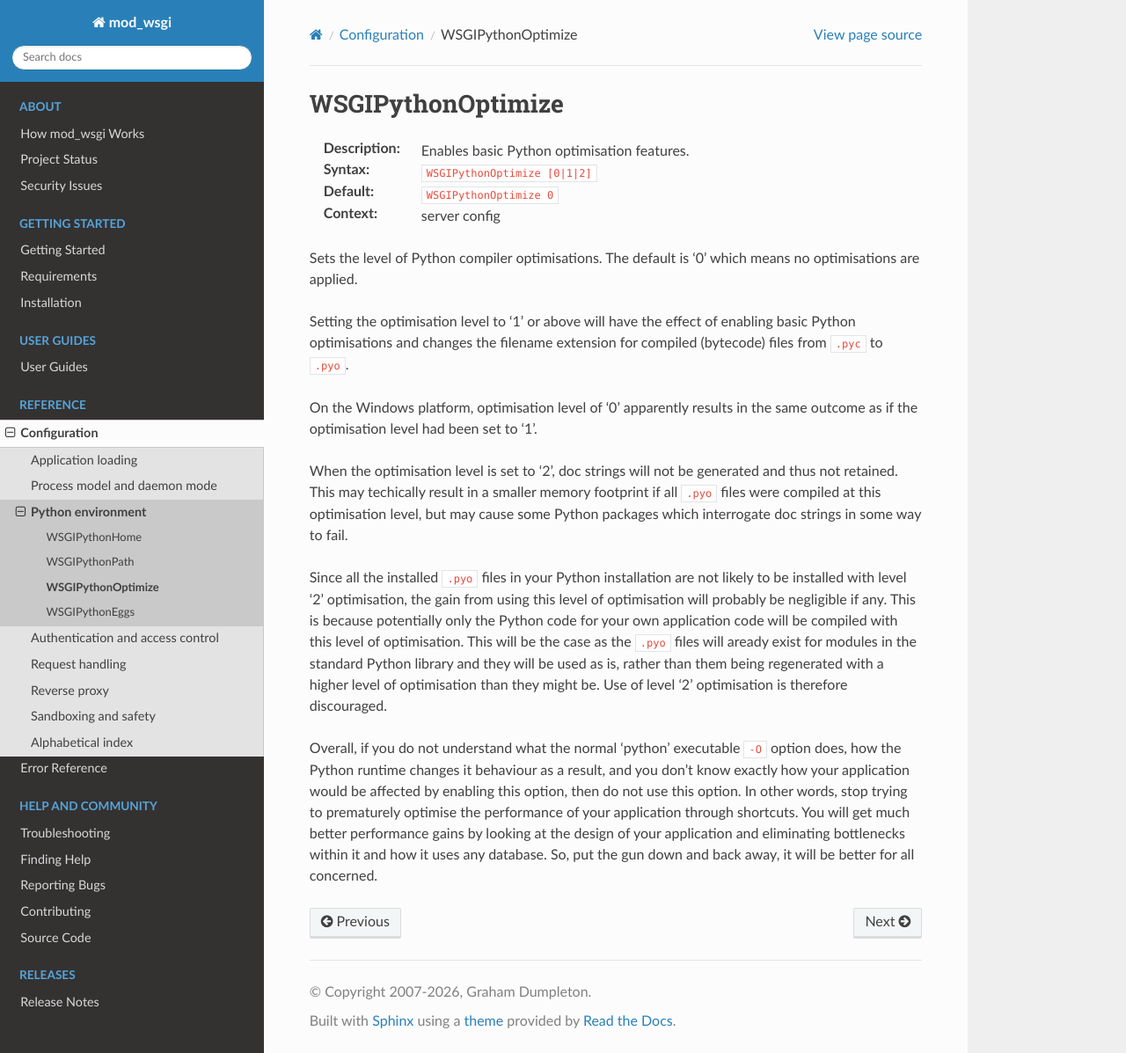
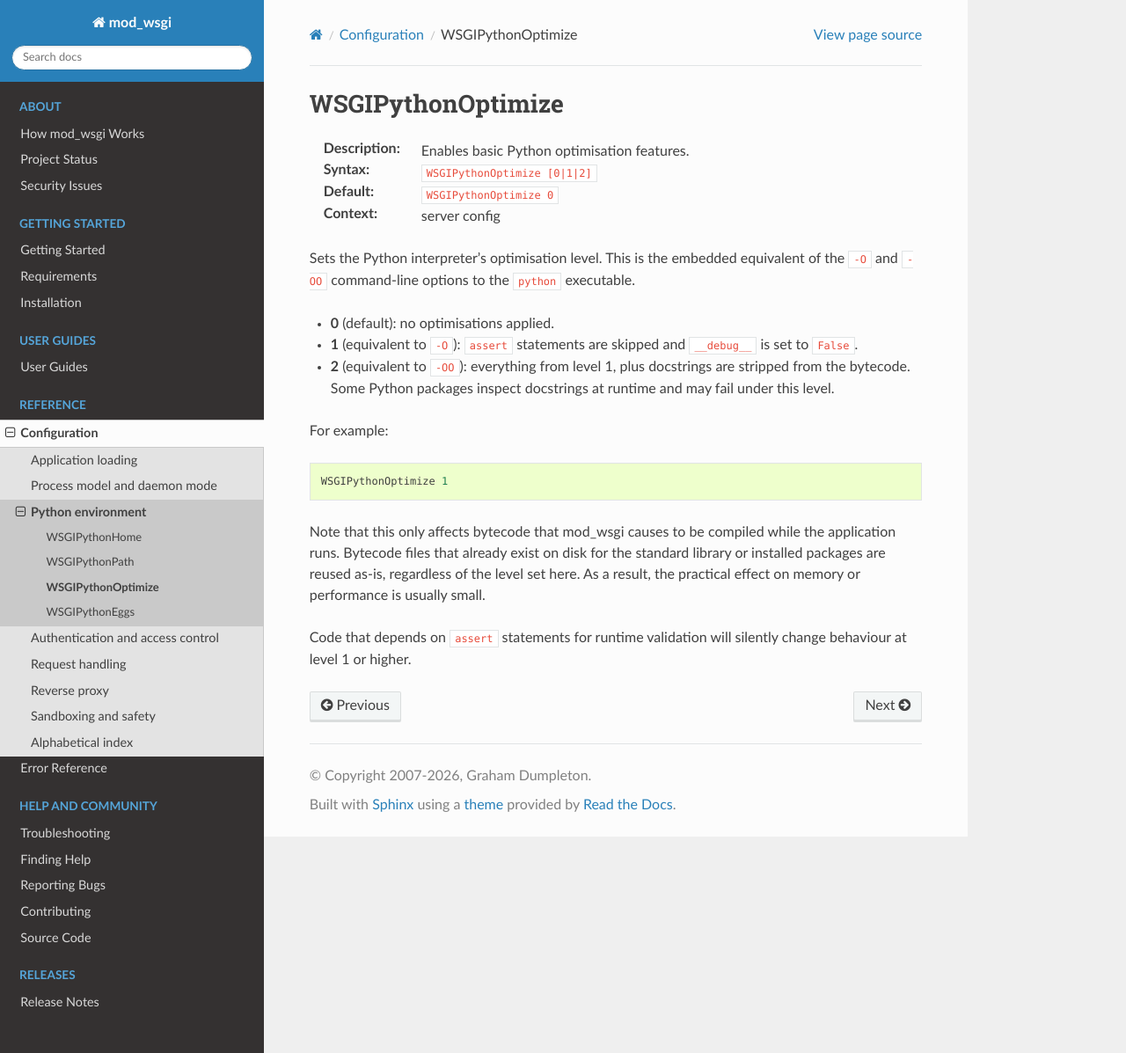
Before and after one commit to GrahamDumpleton/mod_wsgi, a Sphinx documentation site: the page built from docs/configuration-directives/WSGIPythonOptimize.rst, in a window 1280 px wide and 1197 px high. Shown: the whole window at 88% size. Built offline with Sphinx 7.4.7 and the Read the Docs theme 3.1.0, drawn with Linux system fonts in a browser that asks for light colours; pages that are not in the unit, such as notebooks, are missing from menus.

Commit message:
Review pass over Python-environment and access directives.
Covers WSGIPythonOptimize, WSGIPythonEggs, WSGIAuthUserScript,
WSGIAuthGroupScript and WSGIAccessScript.

WSGIPythonOptimize rewritten to describe what optimisation levels
actually do under modern Python (assert handling at level 1,
docstring stripping at level 2). Dropped the obsolete claim that
level 1 changes the bytecode filename extension to .pyo, which
hasn't been true since Python 3.5; modern Python uses
__pycache__/*.opt-N.pyc instead. The follow-on paragraph that the
.pyo claim justified is gone with it, taking the techically and
aready typos with it. Dropped the hedging Windows aside and the
lecturing close. Added an example.

WSGIPythonEggs gains an example.

WSGIAuthUserScript, WSGIAuthGroupScript and WSGIAccessScript: no
changes. Verified in source that application-group is the only
valid option for each.

```diff
--- a/docs/configuration-directives/WSGIPythonEggs.rst
+++ b/docs/configuration-directives/WSGIPythonEggs.rst
@@ -11,6 +11,10 @@ for all sub interpreters created within embedded mode. This directive
 achieves the same affect as having set the ``PYTHON_EGG_CACHE``
 environment variable.
 
+For example::
+
+  WSGIPythonEggs /var/cache/wsgi/python-eggs
+
 Note that the directory specified must exist and be writable by the user
 that the Apache child processes run as. The directive only applies to
 mod_wsgi embedded mode. To set the Python eggs cache directory for mod_wsgi
--- a/docs/configuration-directives/WSGIPythonOptimize.rst
+++ b/docs/configuration-directives/WSGIPythonOptimize.rst
@@ -7,38 +7,26 @@ WSGIPythonOptimize
 :Default: ``WSGIPythonOptimize 0``
 :Context: server config
 
-Sets the level of Python compiler optimisations. The default is '0' which
-means no optimisations are applied.
+Sets the Python interpreter's optimisation level. This is the embedded
+equivalent of the ``-O`` and ``-OO`` command-line options to the
+``python`` executable.
 
-Setting the optimisation level to '1' or above will have the effect of
-enabling basic Python optimisations and changes the filename extension for
-compiled (bytecode) files from ``.pyc`` to ``.pyo``.
+* **0** (default): no optimisations applied.
+* **1** (equivalent to ``-O``): ``assert`` statements are skipped and
+  ``__debug__`` is set to ``False``.
+* **2** (equivalent to ``-OO``): everything from level 1, plus
+  docstrings are stripped from the bytecode. Some Python packages
+  inspect docstrings at runtime and may fail under this level.
 
-On the Windows platform, optimisation level of '0' apparently results in
-the same outcome as if the optimisation level had been set to '1'.
+For example::
 
-When the optimisation level is set to '2', doc strings will not be
-generated and thus not retained. This may techically result in a smaller
-memory footprint if all ``.pyo`` files were compiled at this optimisation
-level, but may cause some Python packages which interrogate doc strings in
-some way to fail.
+  WSGIPythonOptimize 1
 
-Since all the installed ``.pyo`` files in your Python installation are
-not likely to be installed with level '2' optimisation, the gain from using
-this level of optimisation will probably be negligible if any. This is
-because potentially only the Python code for your own application code will
-be compiled with this level of optimisation. This will be the case as the
-``.pyo`` files will aready exist for modules in the standard Python
-library and they will be used as is, rather than them being regenerated
-with a higher level of optimisation than they might be. Use of level '2'
-optimisation is therefore discouraged.
+Note that this only affects bytecode that mod_wsgi causes to be
+compiled while the application runs. Bytecode files that already
+exist on disk for the standard library or installed packages are
+reused as-is, regardless of the level set here. As a result, the
+practical effect on memory or performance is usually small.
 
-Overall, if you do not understand what the normal 'python' executable ``-O``
-option does, how the Python runtime changes it behaviour as a result, and
-you don't know exactly how your application would be affected by enabling
-this option, then do not use this option. In other words, stop trying to
-prematurely optimise the performance of your application through shortcuts.
-You will get much better performance gains by looking at the design of your
-application and eliminating bottlenecks within it and how it uses any
-database. So, put the gun down and back away, it will be better for all
-concerned.
+Code that depends on ``assert`` statements for runtime validation
+will silently change behaviour at level 1 or higher.
```
